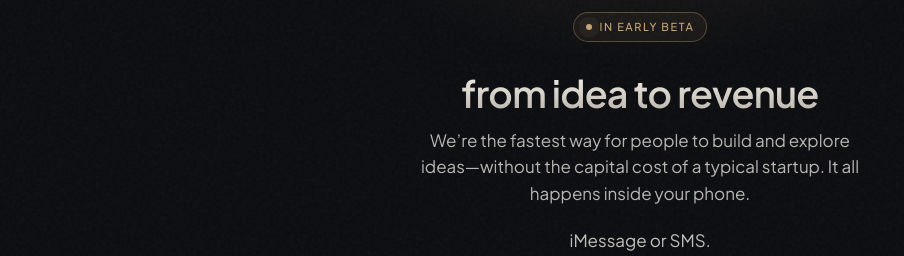
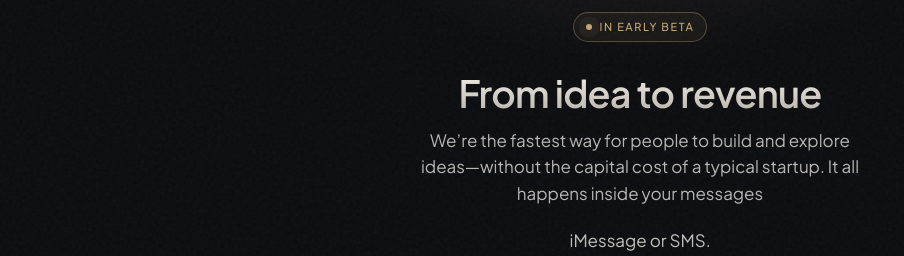
Before and after one commit to nanoworkai/nanowork, a React (Vite) app: page / in a window 1280 px wide. Shown: the part 199-455 px from the top of the page, without its empty margins (0-904 px from the left). Built offline with nearby package versions, Linux system fonts and the light colour scheme.

Commit message:
dev: janitor commit

```diff
--- a/src/pages/Home.tsx
+++ b/src/pages/Home.tsx
@@ -12,11 +12,11 @@ export default function Home() {
             <span className="status-dot" aria-hidden />
             In early beta
           </span>
-          <h1 className="simple-headline">from idea to revenue</h1>
+          <h1 className="simple-headline">From idea to revenue</h1>
           <p className="simple-subhead">
             We’re the fastest way for people to build and explore ideas—without
             the capital cost of a typical startup. It all happens inside your
-            phone.
+            messages
           </p>
           <div className="text-us">
             <p className="text-us__lead">iMessage or SMS.</p>
```
